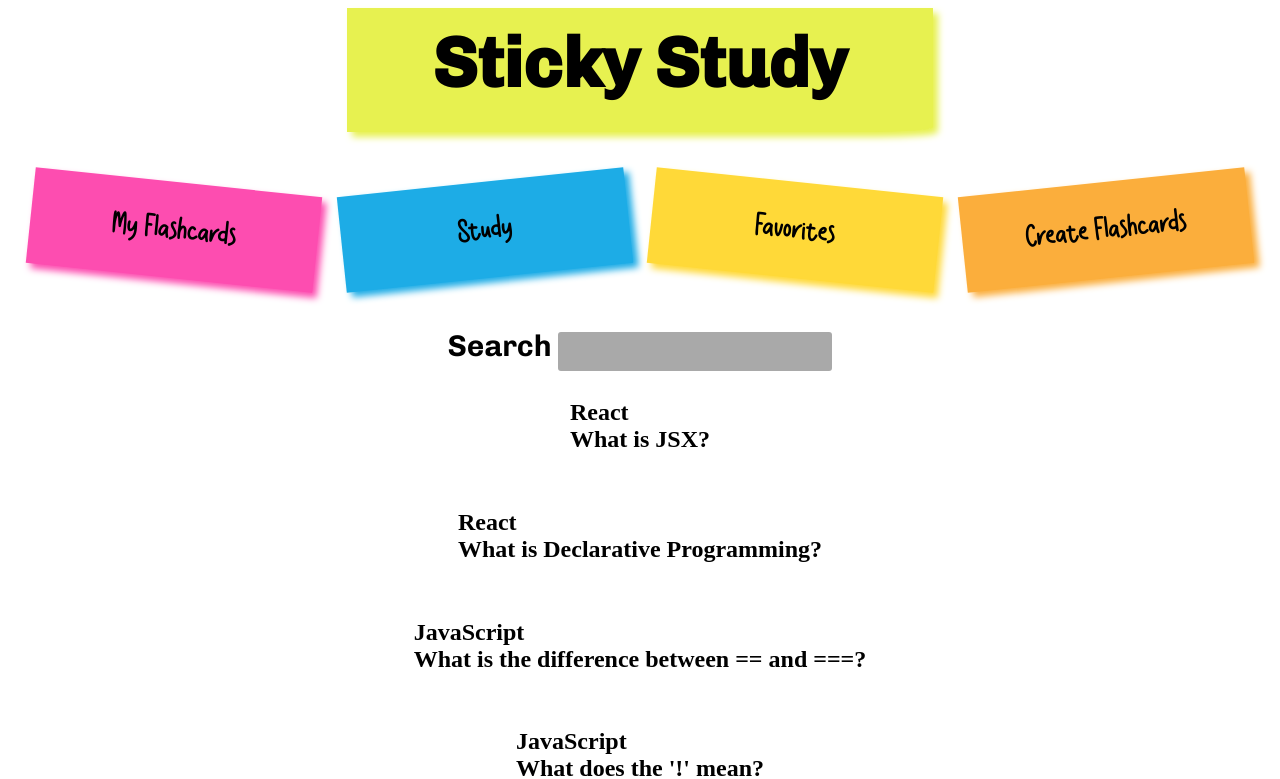
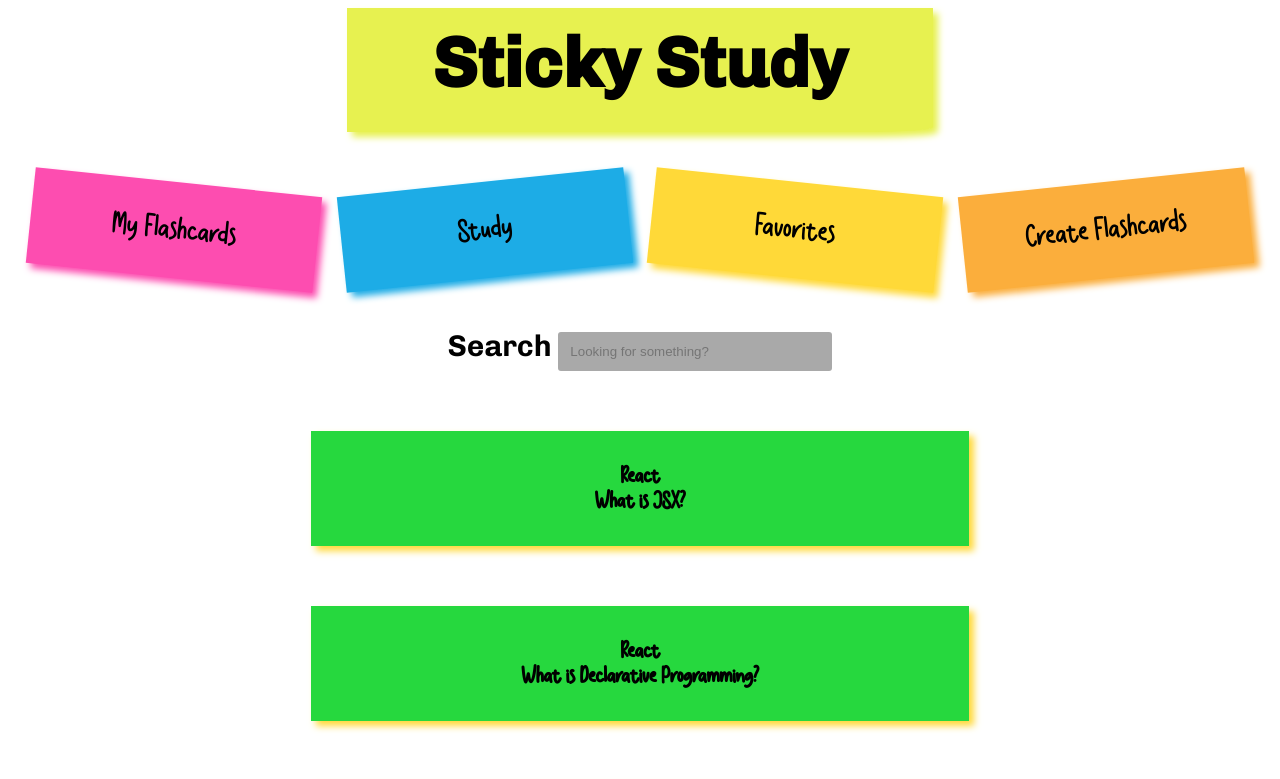
Before and after one commit to rjyeeun/Flashcard, a React (Create React App) app in the folder flashcard_phase_2_project/: page /cards/study in a window 1280 px wide. Shown: the top 779 px of the page. Built offline with nearby package versions, Linux system fonts and the light colour scheme; data requests are answered from the project's data file.

Commit message:
search function, and some css

```diff
--- a/flashcard_phase_2_project/src/App.js
+++ b/flashcard_phase_2_project/src/App.js
@@ -12,7 +12,7 @@ function App() {
 
   const url = 'http://localhost:8001/decks'
   const [cardList, setCardList] = useState([])
-  const [search, setSearch] = useState("")
+  const [searchTerm, setSearch] = useState("")
 
   //Initial Fetch All Flash Card Decks
   useEffect(() => {
@@ -28,7 +28,9 @@ function App() {
   }
 
   //filtering search function
-
+  const filteredCards = cardList.filter(card => (
+    card.question.toLowerCase().includes(searchTerm.toLowerCase()) || card.title.toLowerCase().includes(searchTerm.toLowerCase())
+  ))
 
   return (
     <div>
@@ -47,8 +49,8 @@ function App() {
 
         <Route path='/cards/study'>
           <StudyCardList
-              cardList={cardList}
-              search={search}
+              cardList={filteredCards}
+              searchTerm={searchTerm}
               setSearch={setSearch}
           />
         </Route>
@@ -59,8 +61,8 @@ function App() {
 
         <Route path='/cards'>
           <FlashCardList
-            cardList={cardList}
-            search={search}
+            cardList={filteredCards}
+            searchTerm={searchTerm}
             setSearch={setSearch}
           />
         </Route>
--- a/flashcard_phase_2_project/src/components/FlashCard.js
+++ b/flashcard_phase_2_project/src/components/FlashCard.js
@@ -1,16 +1,22 @@
+
 function FlashCard({card}) {
+
+
 
     const {id, title, question, answer, image} = card
 
     return (
-        <div className='container'  >
-            <div className='card'>
-                <h2 className="front">{title}
-                 <div> {question}</div>
-                  </h2>
-                <h2 className="back">{answer}<img src={image}/></h2>
+        <>
+            <div className='myCard' style={{background: '#26d83e'}}>
+                <h2 className="front" style={{fontSize: 50}}>{title}</h2>
+                    <p style={{fontSize: 30}}> {question}</p>
+
             </div>
-        </div>
+            <div className='myCard' style={{background: '#ff69b4'}}>
+                <h2 className="back" >{answer}<img className="image" src={image}/></h2>
+            </div>
+        </>
+
     );
   }
 
--- a/flashcard_phase_2_project/src/components/FlashCardList.js
+++ b/flashcard_phase_2_project/src/components/FlashCardList.js
@@ -1,7 +1,7 @@
 import FlashCard from './FlashCard'
 import Search from './Search'
 
-function FlashCardList({ cardList, search, setSearch}) {
+function FlashCardList({ cardList, searchTerm, setSearch}) {
     // Create an Array of Decks
     const flashCard = cardList.map(card =>(
         <FlashCard
@@ -12,7 +12,10 @@ function FlashCardList({ cardList, search, setSearch}) {
 
     return (
         <div>
-            <Search  search = {search} setSearch={setSearch} />
+            <Search
+                searchTerm = {searchTerm}
+                setSearch={setSearch}
+            />
             {flashCard}
         </div>
     );
--- a/flashcard_phase_2_project/src/components/Search.js
+++ b/flashcard_phase_2_project/src/components/Search.js
@@ -1,10 +1,23 @@
 import React from 'react'
 
- function Search({search, setSearch}) {
+ function Search({searchTerm, setSearch}) {
+
+  const handleChange = (e) => {
+
+    setSearch(e.target.value);
+  }
+
   return (
     <div className="search_container">
         <span>Search </span>
-        <input className="inputBox" type="text" id="search" placeholder={search} onChange={(e) => setSearch(e.target.value)} />
+        <input
+          value={searchTerm}
+          className="inputBox"
+          type="text"
+          id="search"
+          placeholder='Looking for something?'
+          onChange={handleChange}
+        />
 
     </div>
   )
--- a/flashcard_phase_2_project/src/components/Study.js
+++ b/flashcard_phase_2_project/src/components/Study.js
@@ -10,19 +10,38 @@ function Study ({card}) {
     const {id, title, question, answer, image} = card
 
     return (
-        <div className='container'  onClick={toggleStudy}>
+        <div className='container'  >
+        <div onClick={toggleStudy} className='card' style={{background: isFront ? '#26d83e':'#ff69b4'}}>
+        {/* <p>{isFront?question:answer }</p> */}
+            {isFront? (
+                <h2 className="front">{title}
+                    <div className="question"> {question}</div>
+                </h2>
+                ) : (
+                <h2 className="back">{answer}
+                    <div><img className="image" src={image}/></div>
+                </h2>
+                )}
+        </div>
+        </div>
+
+
+    );
+  }
+
+{/* <div className='container'  onClick={toggleStudy}>
             <div className='card'>
                 {isFront? (
                 <h2 className="front">{title}
-                 <div> {question}</div>
-                  </h2>
+                    <div className="question"> {question}</div>
+                </h2>
                 ) : (
-                <h2 className="back">{answer}<img src={image}/></h2>
+                <h2 className="back">{answer}
+                    <div><img className="image" src={image}/></div>
+                </h2>
                 )}
             </div>
-        </div>
-    );
-  }
+        </div> */}
 
 
 export default Study
--- a/flashcard_phase_2_project/src/components/StudyCardList.js
+++ b/flashcard_phase_2_project/src/components/StudyCardList.js
@@ -1,7 +1,7 @@
 import Study from './Study'
 import Search from './Search'
 
-function StudyCardList({ cardList, search, setSearch}) {
+function StudyCardList({ cardList, searchTerm, setSearch}) {
     // Create an Array of Decks
     const studyCard = cardList.map(card =>(
         <Study
@@ -12,7 +12,7 @@ function StudyCardList({ cardList, search, setSearch}) {
 
     return (
         <div>
-            <Search  search = {search} setSearch={setSearch} />
+            <Search  searchTerm = {searchTerm} setSearch={setSearch} />
             {studyCard}
         </div>
     );
--- a/flashcard_phase_2_project/src/index.css
+++ b/flashcard_phase_2_project/src/index.css
@@ -135,13 +135,47 @@
     height: 1em;
     background: linear-gradient(-30deg, transparent 1.5em, #ffd938 0)
 }
-.container {
+/* .container {
     padding: 0.5em;
     display: grid;
     justify-content: space-evenly
+} */
+.card {
+    cursor: pointer;
+    font-family: 'Sticky Notes', sans-serif;
+    font-size: 20;
+    text-align: center;
+    text-decoration:none;
+    color:#000;
+    background: #26d83e;
+    display:block;
+    min-height:30px;
+    max-width:50%;
+    padding:1%;
+    margin: 60px auto;
+    box-shadow: 5px 5px 7px #FFD938;
+    transition: transform .15s linear;
+    display: flex;
+    align-items: center;
+    justify-content: center;
 }
-.card {
-    cursor: pointer
+.myCard {
+    /* justify-content: space-evenly; */
+    cursor: pointer;
+    font-family: 'Sticky Notes', sans-serif;
+    font-size: 20;
+    text-align: center;
+    text-decoration:none;
+    color:#000;
+    background: #26d83e;
+    display:block;
+    min-height:30px;
+    max-width:50%;
+    padding:1%;
+    margin: 60px auto;
+    box-shadow: 5px 5px 7px #FFD938;
+    transition: transform .15s linear;
+    display: flex;
 }
 
 
@@ -149,7 +183,7 @@
 .image {
     margin-top: 30px;
     border-radius: 4px;
-    width: 30%;
+    width: 80%;
     height: auto;
     justify-content: right;
 }
```
